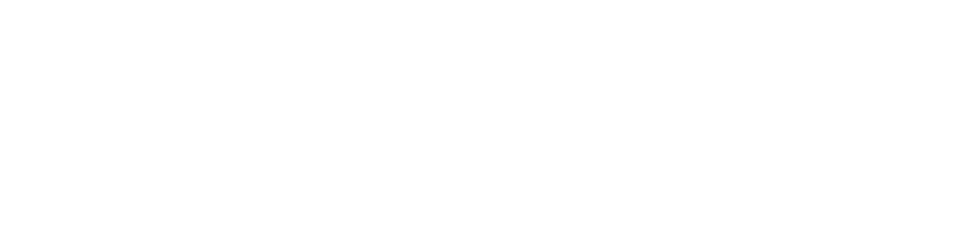
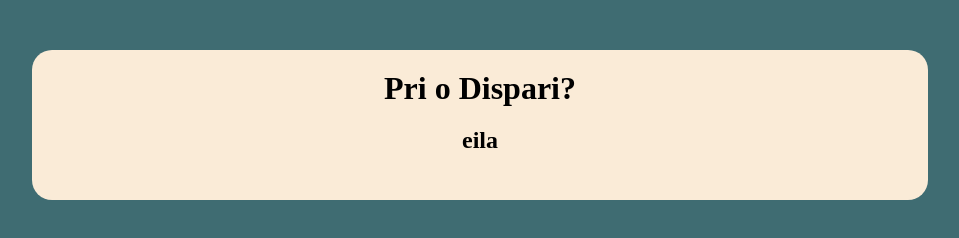
Before and after one commit to Silvia-Du/js-paliedispari, a plain HTML site: page Pari e Dispari/index.html in a window 1280 px wide. Shown: the whole page, without its empty margins (160-1119 px from the left). Drawn offline with Linux system fonts and the light colour scheme.

Commit message:
Inizio Pari Dispari function

```diff
--- a/Pari e Dispari/index.html
+++ b/Pari e Dispari/index.html
@@ -10,6 +10,13 @@
 <body>
 
 
+
+  <div class="box-output">
+    <h1>Pri o Dispari?</h1>
+    <h2 id="output">eila</h2>
+  </div>
+
+
   <script src="script.js"></script>
 </body>
 </html>
--- a/Pari e Dispari/script.js
+++ b/Pari e Dispari/script.js
@@ -7,3 +7,16 @@ Stabiliamo se la somma dei due numeri è pari o dispari (usando una funzione)
 Dichiariamo chi ha vinto.
 Bonus: L’inserimento avviene tramite un campo input
 */
+let userPariDispari = 'pari'; //prompt
+let pcNumber;
+let min = 1;
+let max = 5;
+
+let userNumber = 5; //prompt
+//verificherò che sia tra 1 e 5 e che sia un numero
+
+function pcRandomNumber(min, max){
+
+  return  Math.floor(Math.random() * (max - min +1) + min );
+
+}
--- a/Pari e Dispari/style.css
+++ b/Pari e Dispari/style.css
@@ -3,3 +3,22 @@
   padding: 0;
   box-sizing: border-box;
 }
+
+
+body{
+  background-color: rgb(63, 108, 114);
+}
+
+.box-output{
+  width: 70%;
+  min-height: 150px;
+  margin: 50px auto;
+  padding: 20px;
+  border-radius: 20px;
+  text-align: center;
+  background-color: antiquewhite;
+}
+
+h1{
+  margin-bottom: 20px;
+}
```
